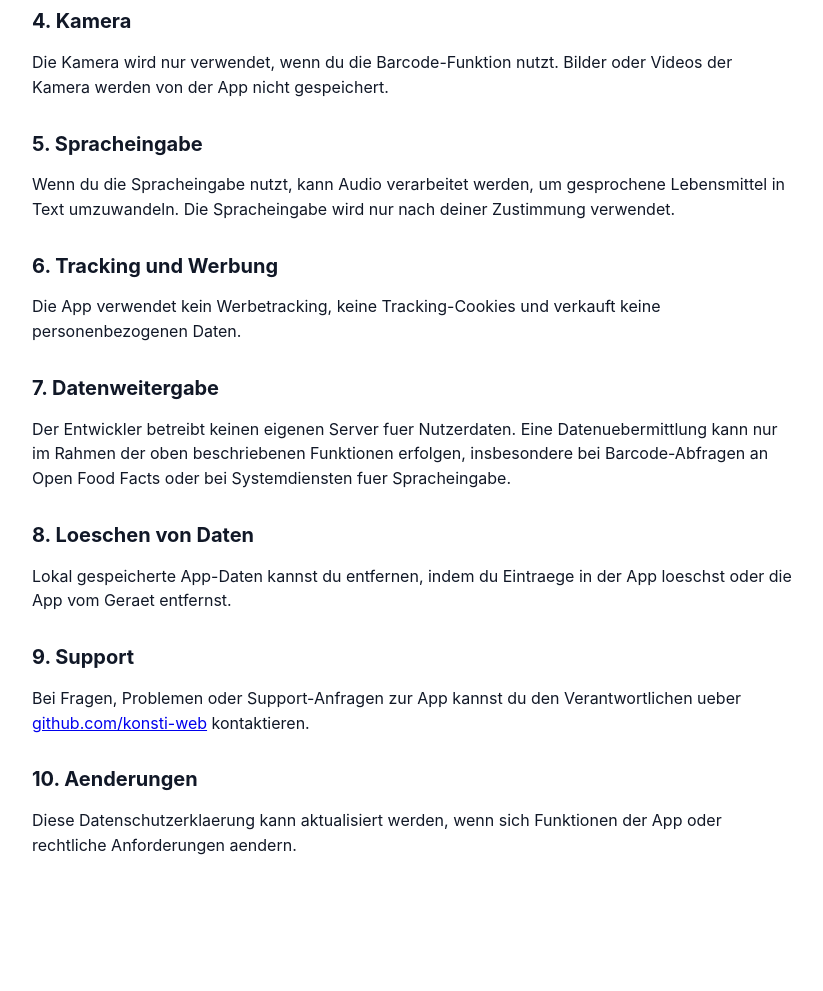
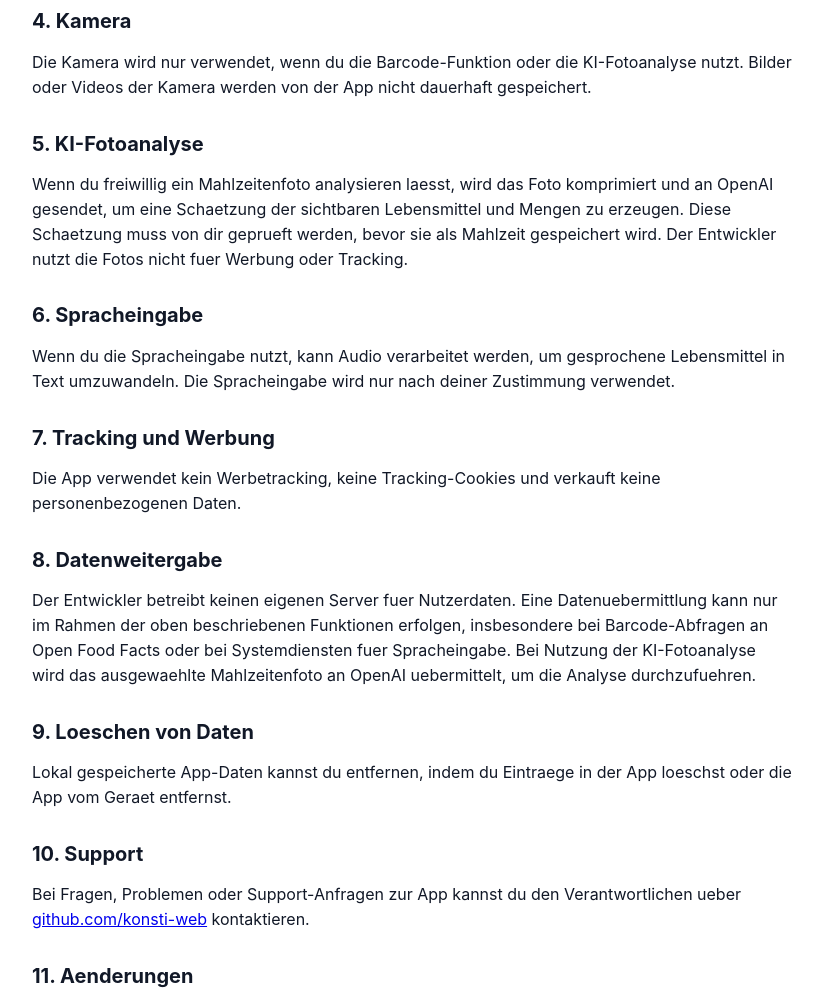
Before and after one commit to konsti-web/makros-tracken-privacy, a plain HTML site: page index.html in a window 1280 px wide. Shown: the part 560-1551 px from the top of the page, without its empty margins (228-1051 px from the left). Before the commit the page ends 1474 px from the top, so only its background shows below. Drawn offline with Linux system fonts and the light colour scheme.

Commit message:
Update privacy policy for meal photo analysis

```diff
--- a/index.html
+++ b/index.html
@@ -21,7 +21,7 @@
 </head>
 <body>
   <h1>Datenschutzerklaerung fuer Makros Tracken</h1>
-  <p>Stand: 7. Juni 2026</p>
+  <p>Stand: 8. Juni 2026</p>
 
   <h2>1. Verantwortlicher</h2>
   <p>
@@ -46,45 +46,57 @@
 
   <h2>4. Kamera</h2>
   <p>
-    Die Kamera wird nur verwendet, wenn du die Barcode-Funktion nutzt. Bilder
-    oder Videos der Kamera werden von der App nicht gespeichert.
+    Die Kamera wird nur verwendet, wenn du die Barcode-Funktion oder die
+    KI-Fotoanalyse nutzt. Bilder oder Videos der Kamera werden von der App nicht
+    dauerhaft gespeichert.
   </p>
 
-  <h2>5. Spracheingabe</h2>
+  <h2>5. KI-Fotoanalyse</h2>
+  <p>
+    Wenn du freiwillig ein Mahlzeitenfoto analysieren laesst, wird das Foto
+    komprimiert und an OpenAI gesendet, um eine Schaetzung der sichtbaren
+    Lebensmittel und Mengen zu erzeugen. Diese Schaetzung muss von dir geprueft
+    werden, bevor sie als Mahlzeit gespeichert wird. Der Entwickler nutzt die
+    Fotos nicht fuer Werbung oder Tracking.
+  </p>
+
+  <h2>6. Spracheingabe</h2>
   <p>
     Wenn du die Spracheingabe nutzt, kann Audio verarbeitet werden, um gesprochene
     Lebensmittel in Text umzuwandeln. Die Spracheingabe wird nur nach deiner
     Zustimmung verwendet.
   </p>
 
-  <h2>6. Tracking und Werbung</h2>
+  <h2>7. Tracking und Werbung</h2>
   <p>
     Die App verwendet kein Werbetracking, keine Tracking-Cookies und verkauft
     keine personenbezogenen Daten.
   </p>
 
-  <h2>7. Datenweitergabe</h2>
+  <h2>8. Datenweitergabe</h2>
   <p>
     Der Entwickler betreibt keinen eigenen Server fuer Nutzerdaten. Eine
     Datenuebermittlung kann nur im Rahmen der oben beschriebenen Funktionen
     erfolgen, insbesondere bei Barcode-Abfragen an Open Food Facts oder bei
-    Systemdiensten fuer Spracheingabe.
+    Systemdiensten fuer Spracheingabe. Bei Nutzung der KI-Fotoanalyse wird das
+    ausgewaehlte Mahlzeitenfoto an OpenAI uebermittelt, um die Analyse
+    durchzufuehren.
   </p>
 
-  <h2>8. Loeschen von Daten</h2>
+  <h2>9. Loeschen von Daten</h2>
   <p>
     Lokal gespeicherte App-Daten kannst du entfernen, indem du Eintraege in der
     App loeschst oder die App vom Geraet entfernst.
   </p>
 
-  <h2>9. Support</h2>
+  <h2>10. Support</h2>
   <p>
     Bei Fragen, Problemen oder Support-Anfragen zur App kannst du den
     Verantwortlichen ueber <a href="https://github.com/konsti-web">github.com/konsti-web</a>
     kontaktieren.
   </p>
 
-  <h2>10. Aenderungen</h2>
+  <h2>11. Aenderungen</h2>
   <p>
     Diese Datenschutzerklaerung kann aktualisiert werden, wenn sich Funktionen
     der App oder rechtliche Anforderungen aendern.
```
